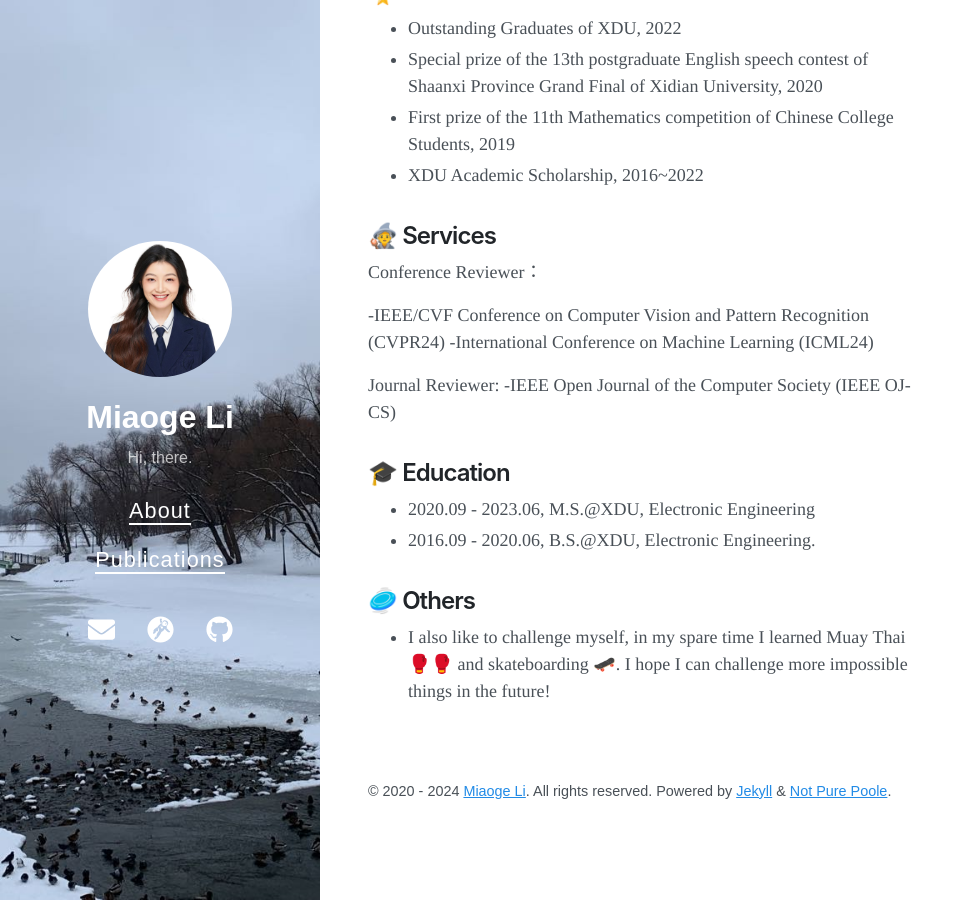
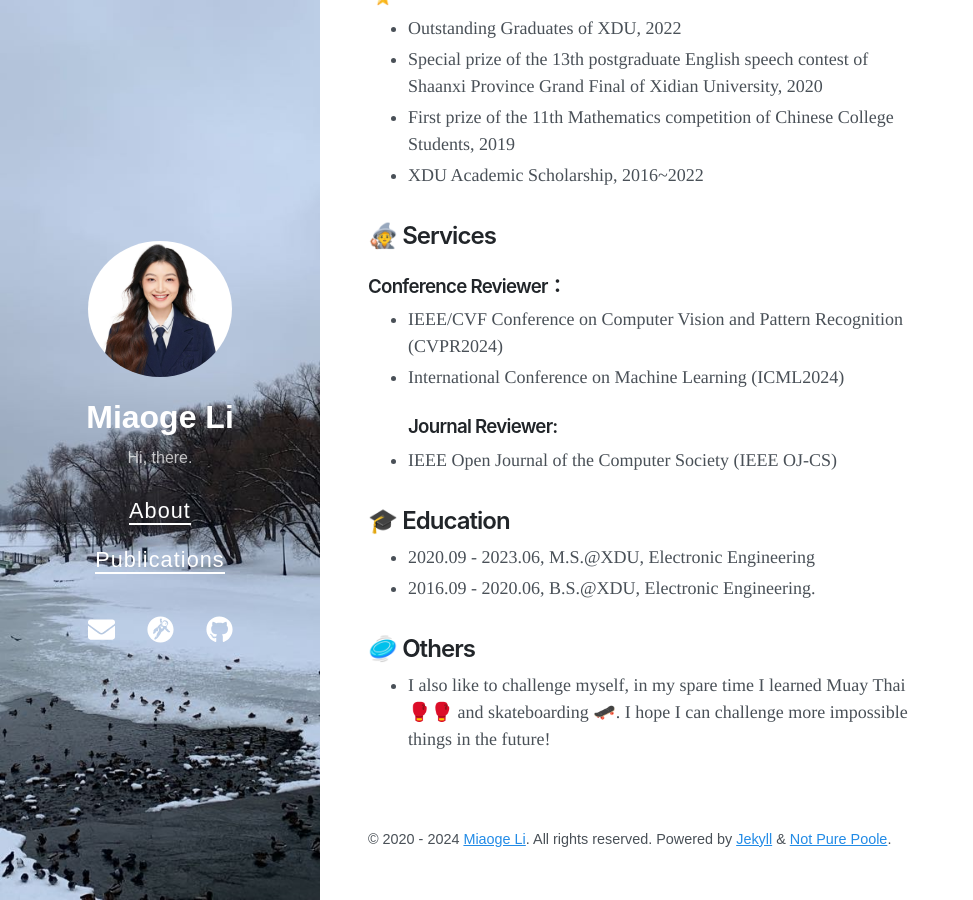
Before and after one commit to keepgoingjkg/keepgoingjkg.github.io, a Jekyll site: the page built from about.md, in a window 1280 px wide and 900 px high, scrolled down 581 px. Shown: the whole window, without its empty margins (0-973 px from the left). Built offline with Jekyll 4.4.1, drawn with Linux system fonts in a browser that asks for light colours; nearby versions of some CDN libraries.

Commit message:
Update about.md

```diff
--- a/about.md
+++ b/about.md
@@ -25,13 +25,11 @@ My research interest includes but not limited to Zero-shot Learning, Few-shot Le
 - XDU Academic Scholarship, 2016~2022
 
 ## 🧙 Services
-Conference Reviewer：
-
--IEEE/CVF Conference on Computer Vision and Pattern Recognition (CVPR24)
--International Conference on Machine Learning (ICML24)
-
-Journal Reviewer:
--IEEE Open Journal of the Computer Society (IEEE OJ-CS)
+### Conference Reviewer：
+- IEEE/CVF Conference on Computer Vision and Pattern Recognition (CVPR2024)
+- International Conference on Machine Learning (ICML2024)
+### Journal Reviewer:
+- IEEE Open Journal of the Computer Society (IEEE OJ-CS)
 
 ## 🎓 Education
 - 2020.09 - 2023.06, M.S.@XDU, Electronic Engineering
```
